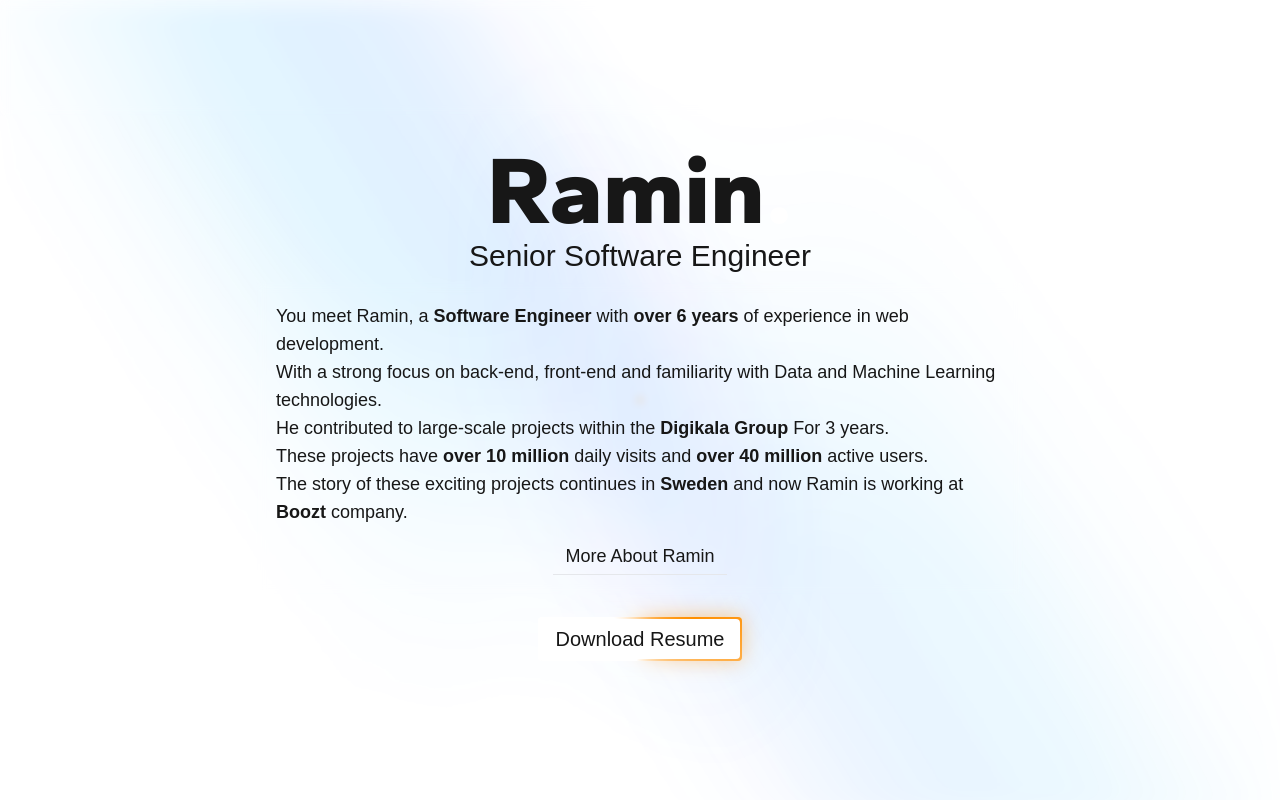
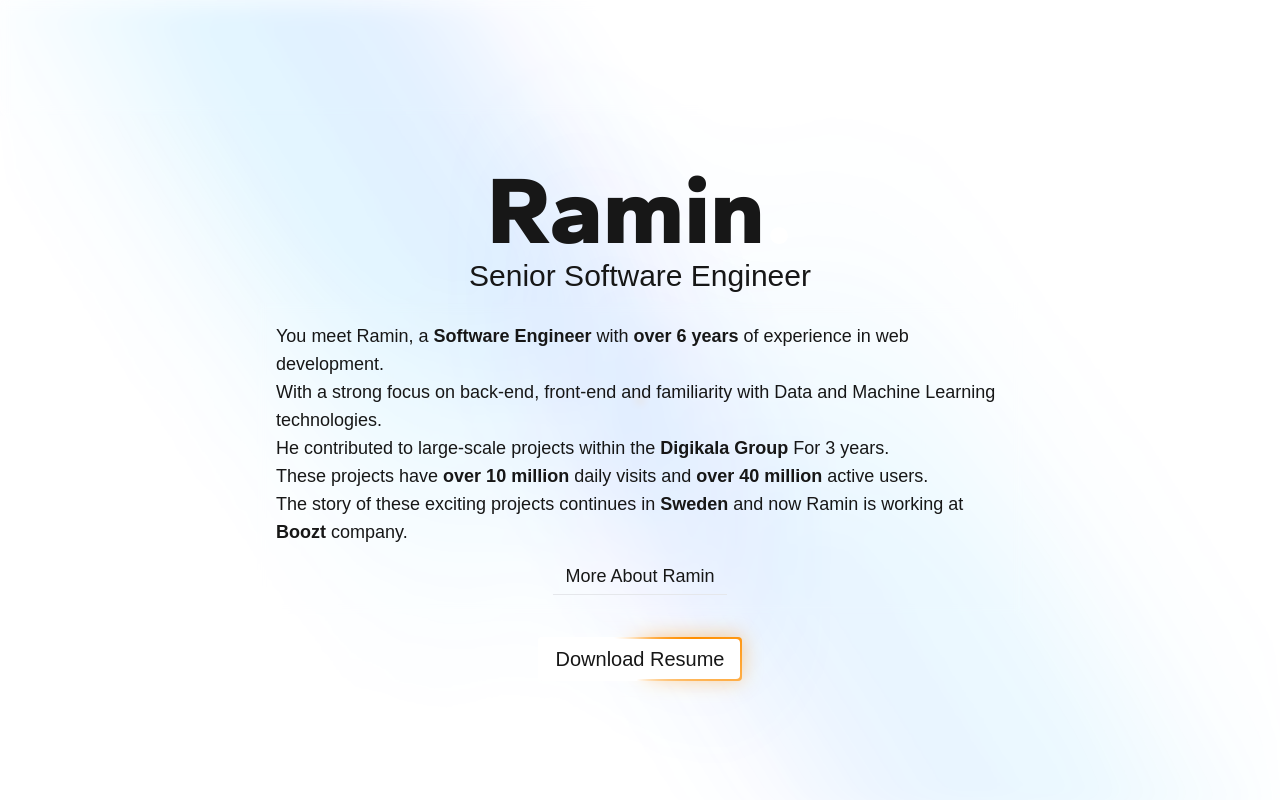
Before and after one commit to raminr77/raminr77.github.io, a Next.js app: page / in a window 1280 px wide. Built offline with nearby package versions, Linux system fonts and the light colour scheme; a web font is replaced by a local one.

Commit message:
fix: hero text overlap with header issues

```diff
--- a/src/domains/home/components/hero-text-animator/index.tsx
+++ b/src/domains/home/components/hero-text-animator/index.tsx
@@ -47,7 +47,7 @@ export function HeroTextAnimator() {
       <h1
         ref={titleRef}
         className={clsx(
-          'invisible flex w-11/12 select-none items-center justify-center overflow-hidden text-8xl font-extrabold',
+          'invisible flex w-11/12 select-none items-center justify-center overflow-hidden text-8xl mt-10 font-extrabold',
           titleFont.className
         )}
       >
```
